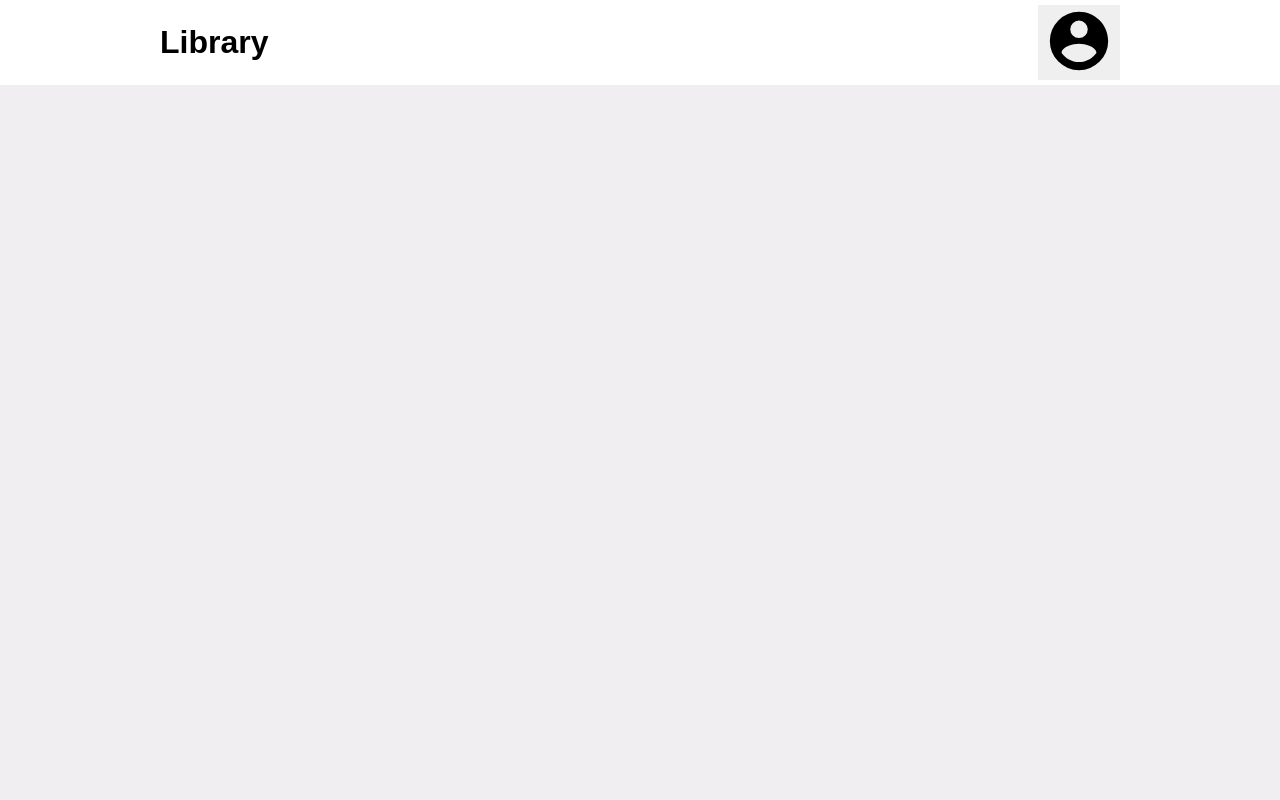
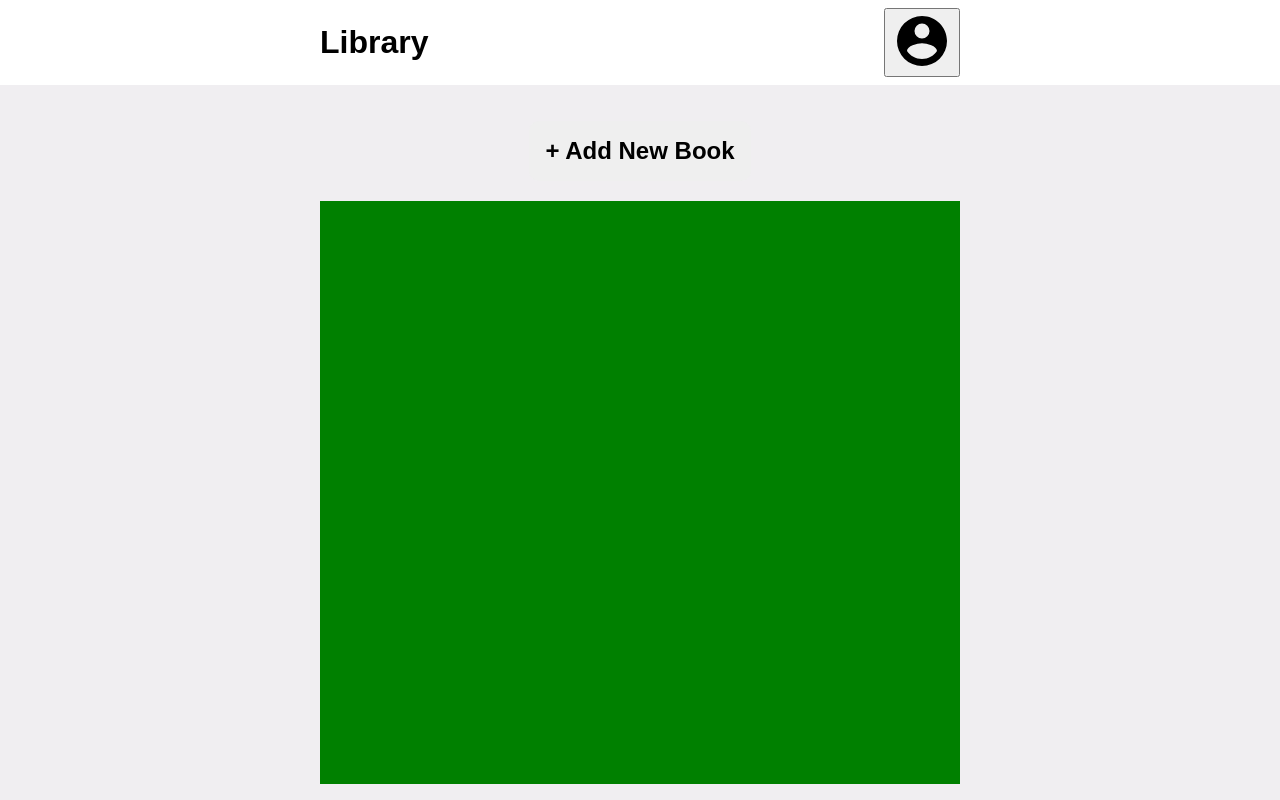
Before and after one commit to Somesh1007/odin-library, a plain HTML site: page index.html in a window 1280 px wide. Drawn offline with Linux system fonts and the light colour scheme.

Commit message:
Add Basic HTML and CSS

```diff
--- a/index.html
+++ b/index.html
@@ -16,6 +16,12 @@
             <button><img src="./icons/account-circle.svg" alt="User Icon" class="user-icon"></button>
         </div>
         <div class="body">
+            <div class="button-container">
+                <button class="add-book-button">+ Add New Book</button>
+            </div>
+            <div class="books-container">
+
+            </div>
 
         </div>
     </div>
--- a/script.js
+++ b/script.js
@@ -1,5 +1,8 @@
+// Default Books
+let book1 = new Book()
+let book2 = new Book()
+
 const myLibrary = []
-
 
 function Book() {
 
--- a/styles.css
+++ b/styles.css
@@ -1,4 +1,4 @@
-* {
+body {
     margin: 0px;
     border: 0px;
     font-family: 'Poppins', sans-serif;
@@ -7,9 +7,10 @@
 :root {
     --grey: #f0eef1;
     --white: #fffbfb;
-    --shadow: rgba(0, 0, 0, 0.16) 0px 1px 4px;
     --full-width: 100vw;
-    --full-height: 100vh
+    --full-height: 100vh;
+    --shadow-bottom: 3px 1px 20px 8px rgba(0, 0, 0, 0.1);
+    --main-padding: 1rem 20rem;
 }
 
 div.container {
@@ -20,21 +21,57 @@ div.container {
     justify-content: space-between;
 }
 
+div.header,
+div.body {
+    padding: var(--main-padding);
+
+}
+
 div.header {
     height: calc(var(--full-height) / 15);
-    box-shadow: var(--shadow);
     display: flex;
     align-items: center;
     justify-content: space-between;
-    padding: 1rem 10rem
+    box-shadow: var(--shadow-bottom);
+
 }
 
 img.user-icon {
-    height: 70px;
-    width: 70px;
+    height: 60px;
+    width: 60px;
 }
 
 div.body {
     background-color: var(--grey);
     flex: 1;
+    display: flex;
+    flex-direction: column;
 }
+
+.button-container {
+    display: flex;
+    align-items: center;
+    justify-content: center;
+    padding: 20px;
+}
+
+button.add-book-button {
+    border: 0px;
+    padding: 1rem;
+    font-weight: bold;
+    font-size: 1.5rem;
+    border-radius: 10px;
+
+}
+
+button.add-book-button:hover {
+    background-color: var(--white);
+}
+
+.books-container {
+    flex: 1;
+    background-color: green;
+    padding: 20px;
+    display: grid;
+    grid-template-columns: repeat(auto-fit, minmax(500px, 1fr))
+}
```
